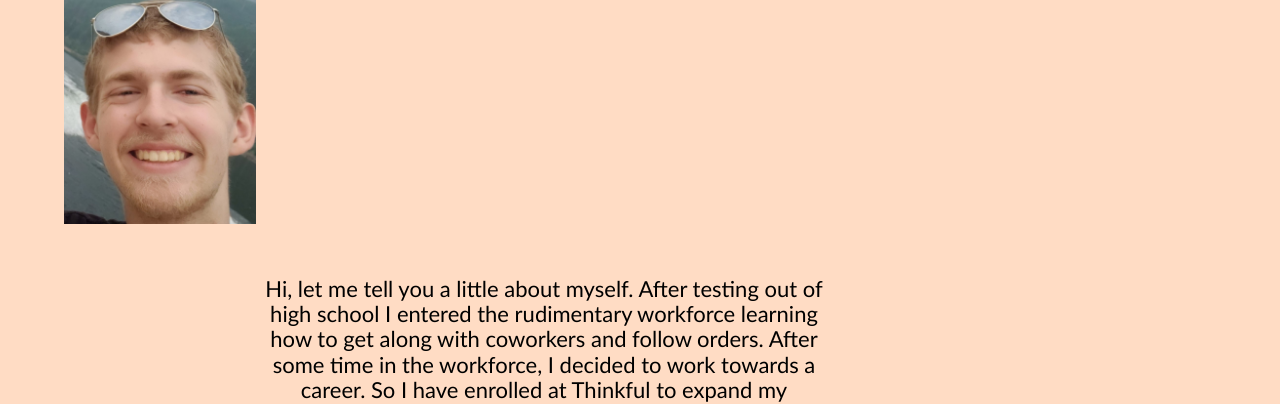
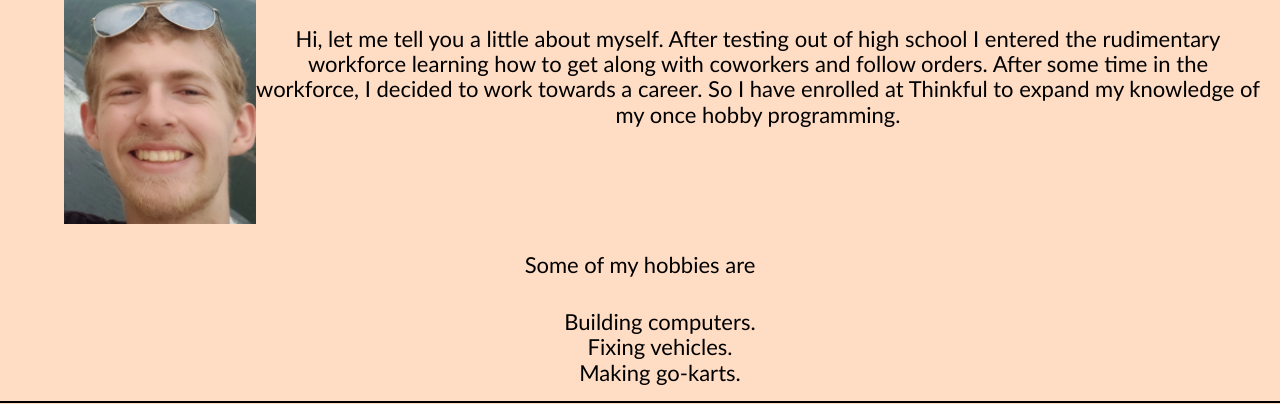
Before and after one commit to JarickoP/Portfolio, a plain HTML site: page index.html in a window 1280 px wide. Shown: the part 394-798 px from the top of the page. Drawn offline with nearby package versions, Linux system fonts and the light colour scheme.

Commit message:
Update style.css

```diff
--- a/style.css
+++ b/style.css
@@ -64,11 +64,12 @@ hr {
 /* allowing containers to have different spacing between top and bottom */
 
 .spaced {
-  padding: 250px 35% 20px 20%;
+  padding: 0px 20px 0px 150px;
 }
 
 /* constant styling for links whether visited or unvisited */
 a:link, a:visited {
+  align:center;
   height:30px;
   padding: 20px 200px 20px 200px;
   text-align:center;
```
